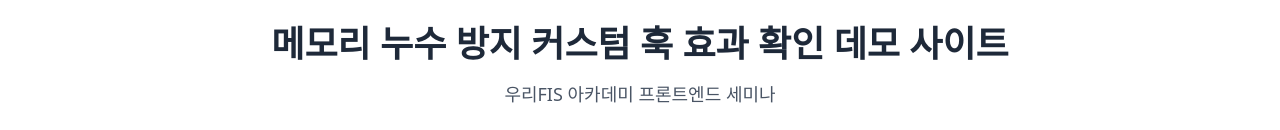
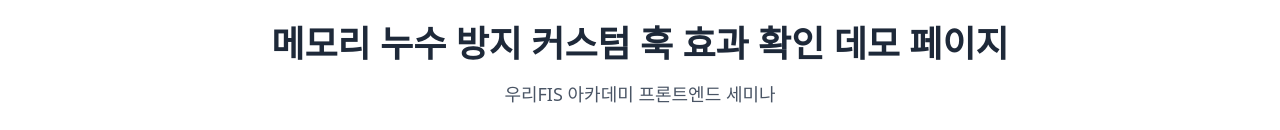
Before and after one commit to ye0ngeun/react-leakguard-hooks-demo, a React (Vite) app: page / in a window 1280 px wide. Shown: the top 130 px of the page. Built offline with nearby package versions, Linux system fonts and the light colour scheme.

Commit message:
refactor: App.jsx 사용하지 않는 함수 정리

```diff
--- a/src/AppV2.jsx
+++ b/src/AppV2.jsx
@@ -33,18 +33,9 @@ const MemoryLeakDemo = () => {
 
   const removeAllSafe = () => {
     setSafeComponents([]);
+    // 전역 메모리 정리
     if (window.safeData) {
       delete window.safeData;
-    }
-  };
-
-  const forceGarbageCollection = () => {
-    // 가비지 컬렉션 강제 실행 (개발자 도구에서만 가능)
-    if (window.gc) {
-      window.gc();
-      alert('가비지 컬렉션이 실행되었습니다. Memory 탭에서 변화를 확인해보세요.');
-    } else {
-      alert('가비지 컬렉션을 수동으로 실행하려면 Chrome을 --enable-precise-memory-info --js-flags="--expose-gc" 플래그와 함께 실행해야 합니다.');
     }
   };
 
@@ -71,14 +62,12 @@ const MemoryLeakDemo = () => {
     <div className="max-w-6xl mx-auto p-6 space-y-6">
       <div className="text-center">
         <h1 className="text-4xl font-bold text-gray-800 mb-4">
-          메모리 누수 방지 커스텀 훅 효과 확인 데모 사이트
+          메모리 누수 방지 커스텀 훅 효과 확인 데모 페이지
         </h1>
         <p className="text-gray-600 text-lg">
           우리FIS 아카데미 프론트엔드 세미나
         </p>
       </div>
-
-
 
       <div className="bg-gray-100 border border-gray-300 rounded-lg p-4">
         <div className="flex justify-between items-center mb-4">
```
